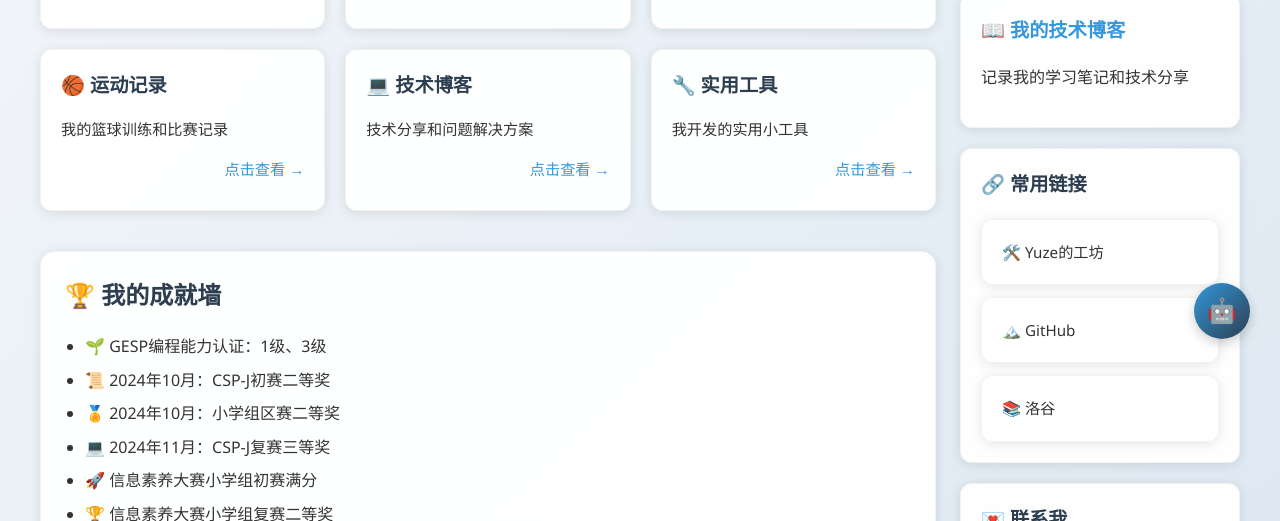
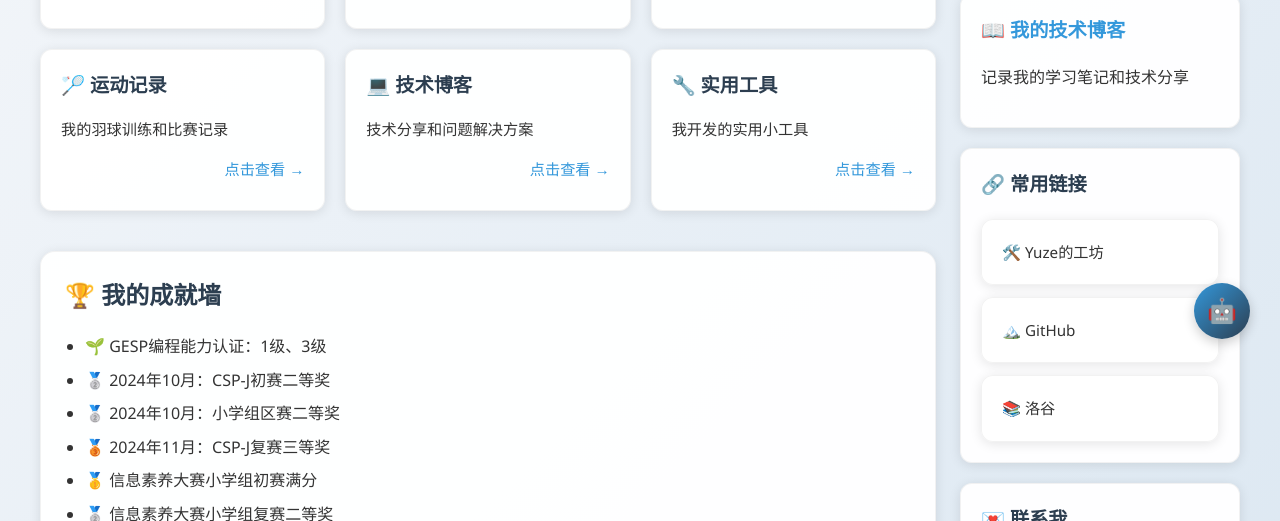
Before and after one commit to fangyuhan001/fangyuhan001.github.io, a plain HTML site: page index.html in a window 1280 px wide. Shown: the part 431-952 px from the top of the page. Drawn offline with Linux system fonts and the light colour scheme; some packages are replaced by stand-ins of ours; a script that the page names is missing.

Commit message:
Update index.html

```diff
--- a/index.html
+++ b/index.html
@@ -516,8 +516,8 @@ footer p {
                 <p class="project-link">点击查看 →</p>
             </a>
             <a href="https://fangyuhan001.github.io" class="project-card" target="_blank">
-                <h3>🏀 运动记录</h3>
-                <p>我的篮球训练和比赛记录</p>
+                <h3>🏸 运动记录</h3>
+                <p>我的羽球训练和比赛记录</p>
                 <p class="project-link">点击查看 →</p>
             </a>
             <a href="https://fangyuhan001.github.io" class="project-card" target="_blank">
@@ -536,11 +536,11 @@ footer p {
             <h2>🏆 我的成就墙</h2>
             <ul>
                 <li>🌱 GESP编程能力认证：1级、3级</li>
-                <li>📜 2024年10月：CSP-J初赛二等奖</li>
-                <li>🏅 2024年10月：小学组区赛二等奖</li>
-                <li>💻 2024年11月：CSP-J复赛三等奖</li>
-                <li>🚀 信息素养大赛小学组初赛满分</li>
-                <li>🏆 信息素养大赛小学组复赛二等奖</li>
+                <li>🥈 2024年10月：CSP-J初赛二等奖</li>
+                <li>🥈 2024年10月：小学组区赛二等奖</li>
+                <li>🥉 2024年11月：CSP-J复赛三等奖</li>
+                <li>🥇 信息素养大赛小学组初赛满分</li>
+                <li>🥈 信息素养大赛小学组复赛二等奖</li>
             </ul>
         </section>
 
```
